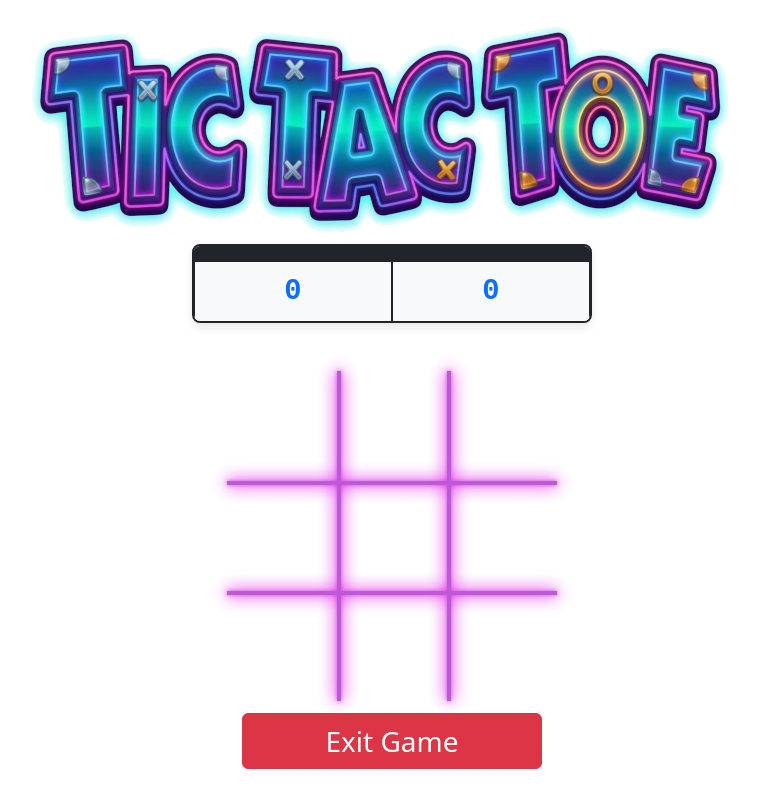
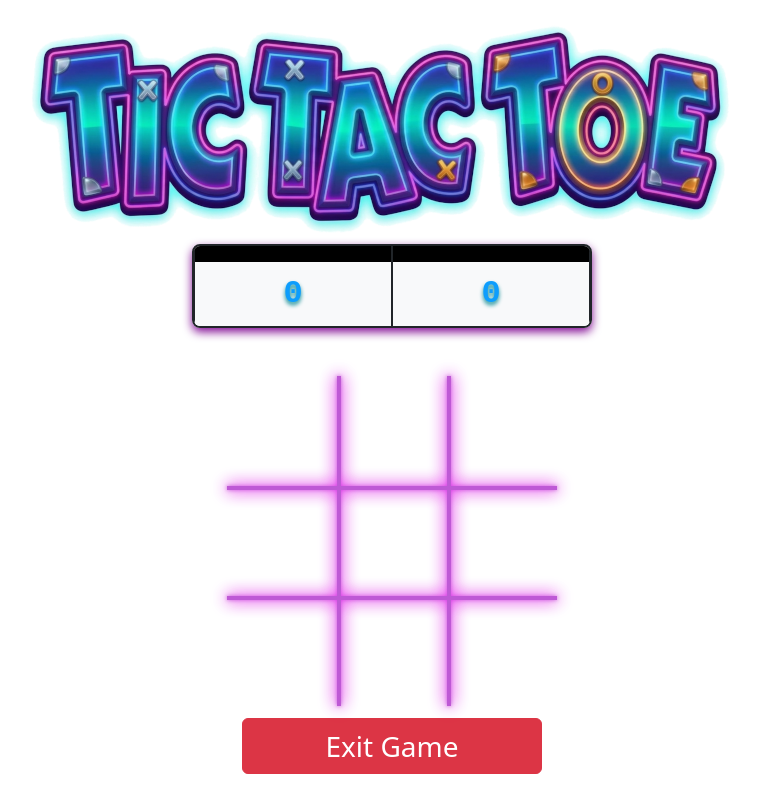
Before and after one commit to Sysop81/tictactoeneon, an Angular app: page /game in a window 1280 px wide. Shown: the whole page, without its empty margins (248-1008 px from the left). Built offline with nearby package versions, Linux system fonts and the light colour scheme.

Commit message:
Updating socreboard styles

```diff
--- a/src/app/components/scoreboard/scoreboard.component.css
+++ b/src/app/components/scoreboard/scoreboard.component.css
@@ -14,27 +14,29 @@
   border-spacing: 0;
   border-radius: 8px;
   overflow: hidden;
-  box-shadow: 0 4px 10px rgba(0,0,0,0.1);
+  box-shadow: 0 4px 10px rgba(129, 9, 147, 0.989);
 }
 
 thead td {
-  background-color: #212529;
+  background-color: #000000;
   color: #fff;
   font-weight: bold;
   text-transform: uppercase;
-  font-size: 0.9rem;
+  font-size: 1rem;
   letter-spacing: 1px;
   white-space: nowrap;
   overflow: hidden;
   text-overflow: ellipsis;
+  text-shadow: 0 3px 4px rgba(250, 31, 254, 0.989);
 }
 
 tbody td {
   background-color: #f8f9fa;
   font-family: 'Courier New', Courier, monospace;
-  font-size: 1.8rem;
+  font-size: 2rem;
   font-weight: bold;
-  color: #0d6efd;
+  color: #0d9dfd;
+  text-shadow: 0 3px 4px rgba(9, 138, 147, 0.989);
   vertical-align: middle;
 }
 
```
